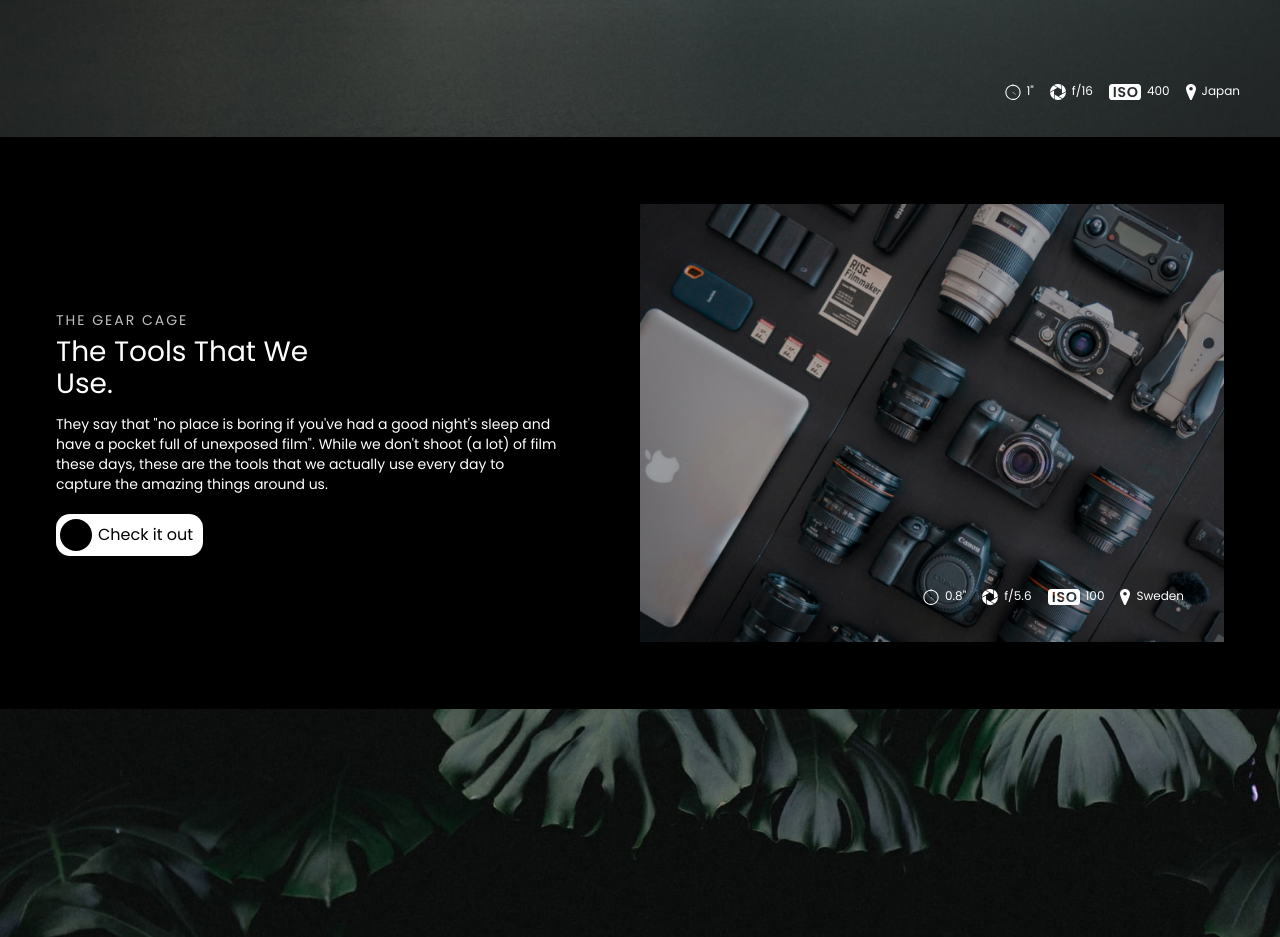
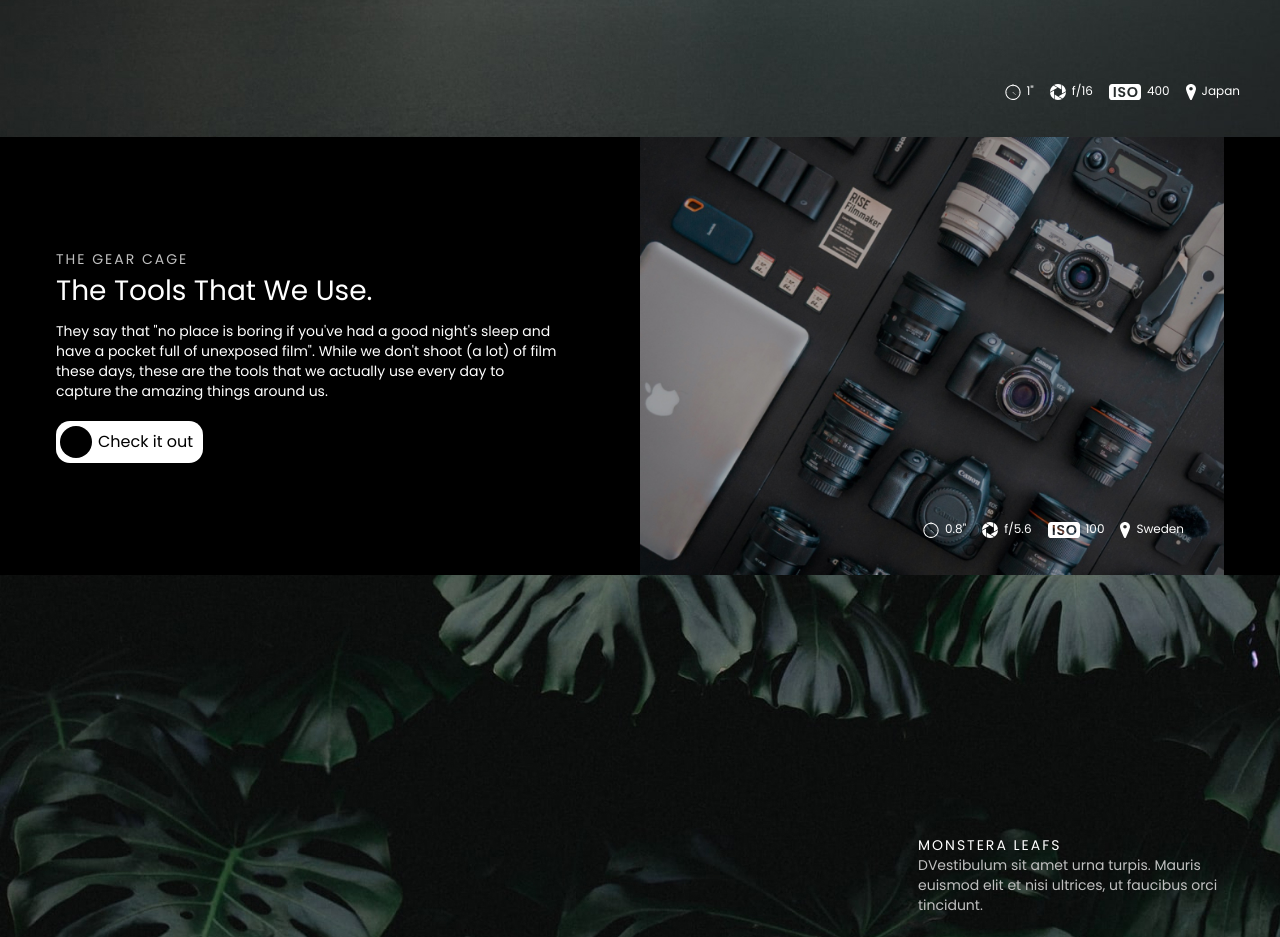
Before and after one commit to MadMachineGun/Aperture, a plain HTML site: page index.html in a window 1280 px wide. Shown: the part 2820-3757 px from the top of the page. Drawn offline with Linux system fonts and the light colour scheme.

Commit message:
210623_2

```diff
--- a/css/style.css
+++ b/css/style.css
@@ -499,22 +499,14 @@ form button {
     display: flex;
     justify-content: space-between;
     align-items: center;
-}
+ }
 
 .gear_cage article {
-    width: 50%;
-}
+    align-items: flex-start;
+    display: inline-block;
+  }
 
-.gear_cage .content {
-    align-items: flex-start;
-    position: relative;
-    width: 50%;
-    display: inline-block;
-    padding-top: 173px;
-    padding-bottom: 153px;
-}
-
-.gear_cage h4 {
+.gear_cage article h4 {
     font: 400 14px/20px 'Poppins', sans-serif;
     letter-spacing: 2px;
     text-transform: uppercase;
@@ -522,13 +514,13 @@ form button {
     margin-bottom: 6px;
 }
 
-.gear_cage h3 {
+.gear_cage article h3 {
     font: 400 28px/32px 'Poppins', sans-serif;
     font-style: normal;
     color: #FFFFFF;
 }
 
-.gear_cage p {
+.gear_cage article p {
     width: 504px;
     font: 400 14px/20px 'Poppins', sans-serif;
     font-style: normal;
@@ -537,7 +529,7 @@ form button {
     margin-bottom: 20px;
 }
 
-.gear_cage a {
+.gear_cage article a {
     font: 400 16px/32px 'Poppins', sans-serif;
     font-style: normal;
     color: #000000;
@@ -549,7 +541,7 @@ form button {
     padding: 5px 10px 5px 4px;
 }
 
-.gear_cage a:before {
+.gear_cage article a:before {
     display: inline-block;
     content: "";
     width: 32px;
--- a/index.html
+++ b/index.html
@@ -110,17 +110,16 @@
             <li>Japan</li>
         </ul>
     </section>
+
     <section class="gear_cage">
         <div class="container">
             <article>
-                <div class="content">
                 <h4>The Gear Cage</h4>
                 <h3>The Tools That We Use.</h3>
                 <p>They say that "no place is boring if you've had a good night's sleep and have a pocket full of
                     unexposed film". While we don't shoot (a lot) of film these days, these are the tools that we
                     actually use every day to capture the amazing things around us.</p>
                 <a href="#">Check it out</a>
-                </div>
             </article>
             <div class="right_side">
                 <img src="images/tools.jpg" alt="tools" class="image">
```
Lines whose indentation alone changed are shown as unchanged.
